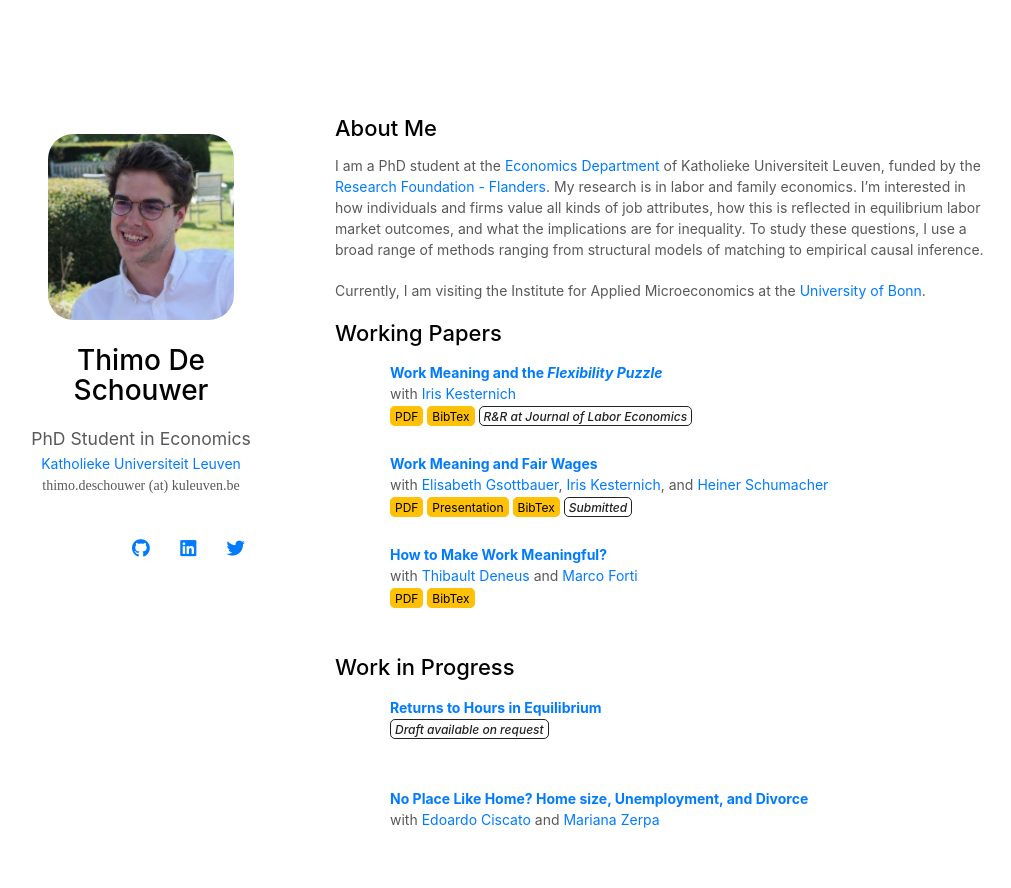
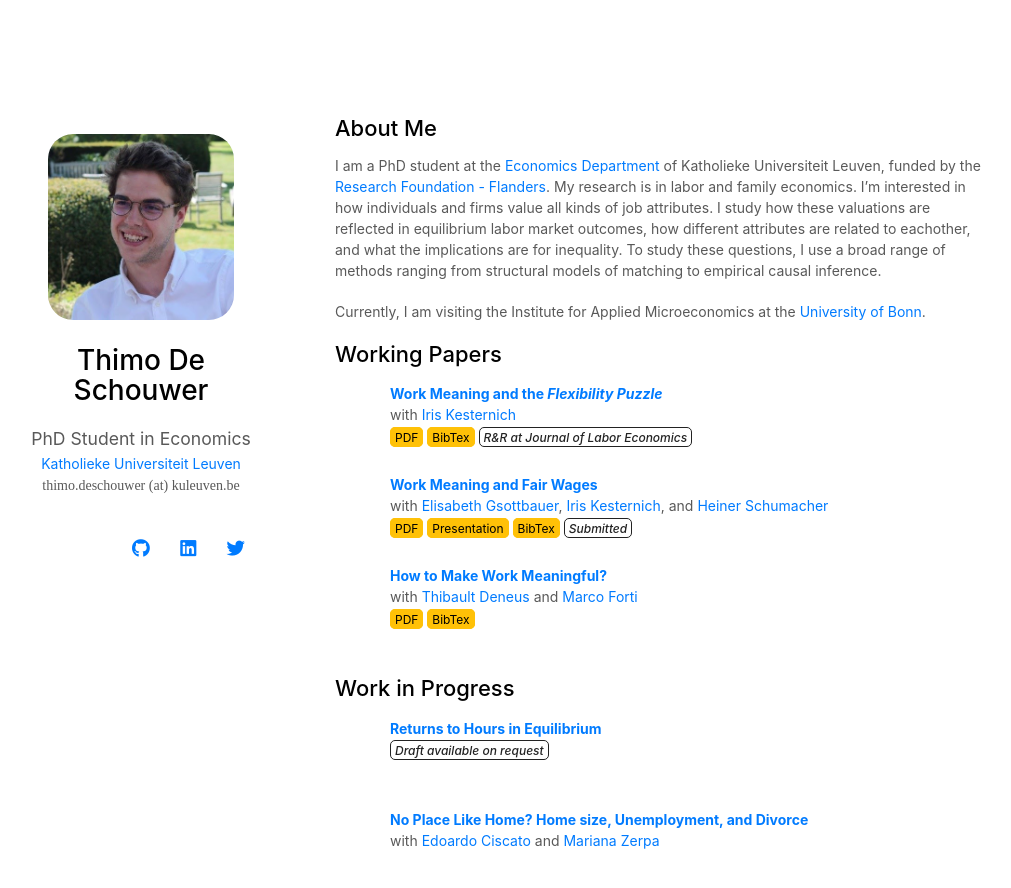
Before and after one commit to thimodeschouwer/thimodeschouwer.github.io, a Jekyll site: the page built from index.md, in a window 1280 px wide and 991 px high. Shown: the top 888 px of the window, without its empty margins (135-1146 px from the left). Built offline with Jekyll 4.4.1, drawn with Linux system fonts in a browser that asks for light colours; nearby versions of some CDN libraries; a style sheet for code colours, icons or effects is not loaded; our own code applies the rules of GitHub Pages for plain Markdown files.

Commit message:
Update index.md

```diff
--- a/index.md
+++ b/index.md
@@ -4,7 +4,7 @@ layout: homepage
 
 ## About Me
 
-I am a PhD student at the [Economics Department](https://feb.kuleuven.be/research/economics/ces) of Katholieke Universiteit Leuven, funded by the [Research Foundation - Flanders](https://www.fwo.be/en/). My research is in labor and family economics. I'm interested in how individuals and firms value all kinds of job attributes, how this is reflected in equilibrium labor market outcomes, and what the implications are for inequality. To study these questions, I use a broad range of methods ranging from structural models of matching to empirical causal inference.
+I am a PhD student at the [Economics Department](https://feb.kuleuven.be/research/economics/ces) of Katholieke Universiteit Leuven, funded by the [Research Foundation - Flanders](https://www.fwo.be/en/). My research is in labor and family economics. I'm interested in how individuals and firms value all kinds of job attributes. I study how these valuations are reflected in equilibrium labor market outcomes, how different attributes are related to eachother, and what the implications are for inequality. To study these questions, I use a broad range of methods ranging from structural models of matching to empirical causal inference.
 
 Currently, I am visiting the Institute for Applied Microeconomics at the [University of Bonn](https://www.uni-bonn.de/en/university/university).
 
```
